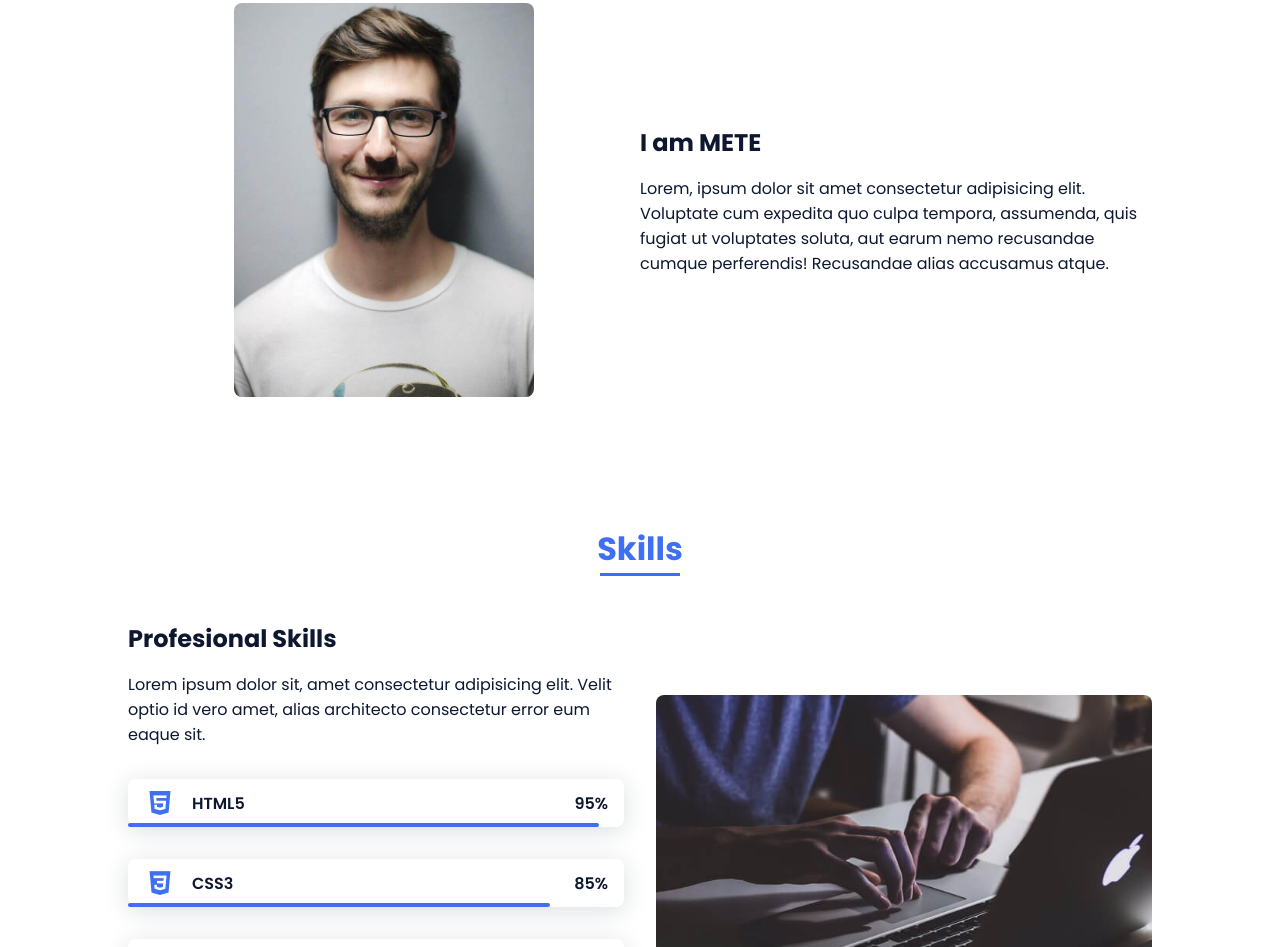
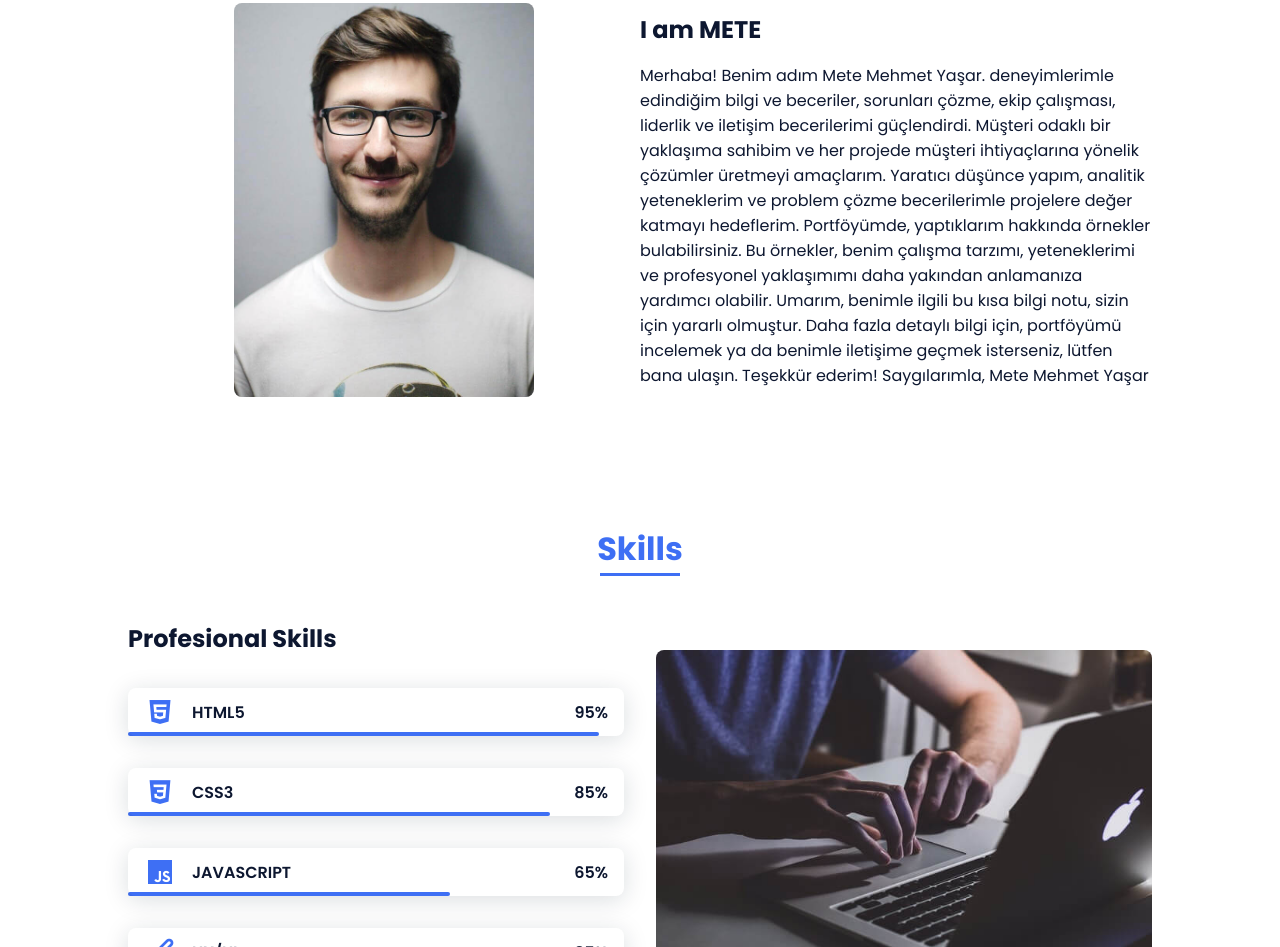
Before and after one commit to mteysr/mteysr.github.io, a plain HTML site: page index.html in a window 1280 px wide. Shown: the part 896-1843 px from the top of the page. Drawn offline with nearby package versions, Linux system fonts and the light colour scheme.

Commit message:
Update index.html

```diff
--- a/index.html
+++ b/index.html
@@ -74,7 +74,17 @@
 
                     <div>
                         <h2 class="about__subtitle">I am METE</h2>
-                        <p class="about__text">Lorem, ipsum dolor sit amet consectetur adipisicing elit. Voluptate cum expedita quo culpa tempora, assumenda, quis fugiat ut voluptates soluta, aut earum nemo recusandae cumque perferendis! Recusandae alias accusamus atque.</p>
+                        <p class="about__text">Merhaba! Benim adım Mete Mehmet Yaşar. deneyimlerimle edindiğim bilgi ve beceriler, sorunları çözme, ekip çalışması, liderlik ve iletişim becerilerimi güçlendirdi.
+
+Müşteri odaklı bir yaklaşıma sahibim ve her projede müşteri ihtiyaçlarına yönelik çözümler üretmeyi amaçlarım. Yaratıcı düşünce yapım, analitik yeteneklerim ve problem çözme becerilerimle projelere değer katmayı hedeflerim.
+
+Portföyümde, yaptıklarım hakkında örnekler bulabilirsiniz. Bu örnekler, benim çalışma tarzımı, yeteneklerimi ve profesyonel yaklaşımımı daha yakından anlamanıza yardımcı olabilir.
+
+Umarım, benimle ilgili bu kısa bilgi notu, sizin için yararlı olmuştur. Daha fazla detaylı bilgi için, portföyümü incelemek ya da benimle iletişime geçmek isterseniz, lütfen bana ulaşın. Teşekkür ederim!
+
+Saygılarımla,
+Mete Mehmet Yaşar
+</p>
                     </div>
                 </div>
             </section>
@@ -86,7 +96,7 @@
                 <div class="skills__container bd-grid">
                     <div>
                         <h2 class="skills__subtitle">Profesional Skills</h2>
-                        <p class="skills__text">Lorem ipsum dolor sit, amet consectetur adipisicing elit. Velit optio id vero amet, alias architecto consectetur error eum eaque sit.</p>
+                        <p class="skills__text"></p>
                         <div class="skills__data">
                             <div class="skills__names">
                                 <i class='bx bxl-html5 skills__icon'></i>
```
